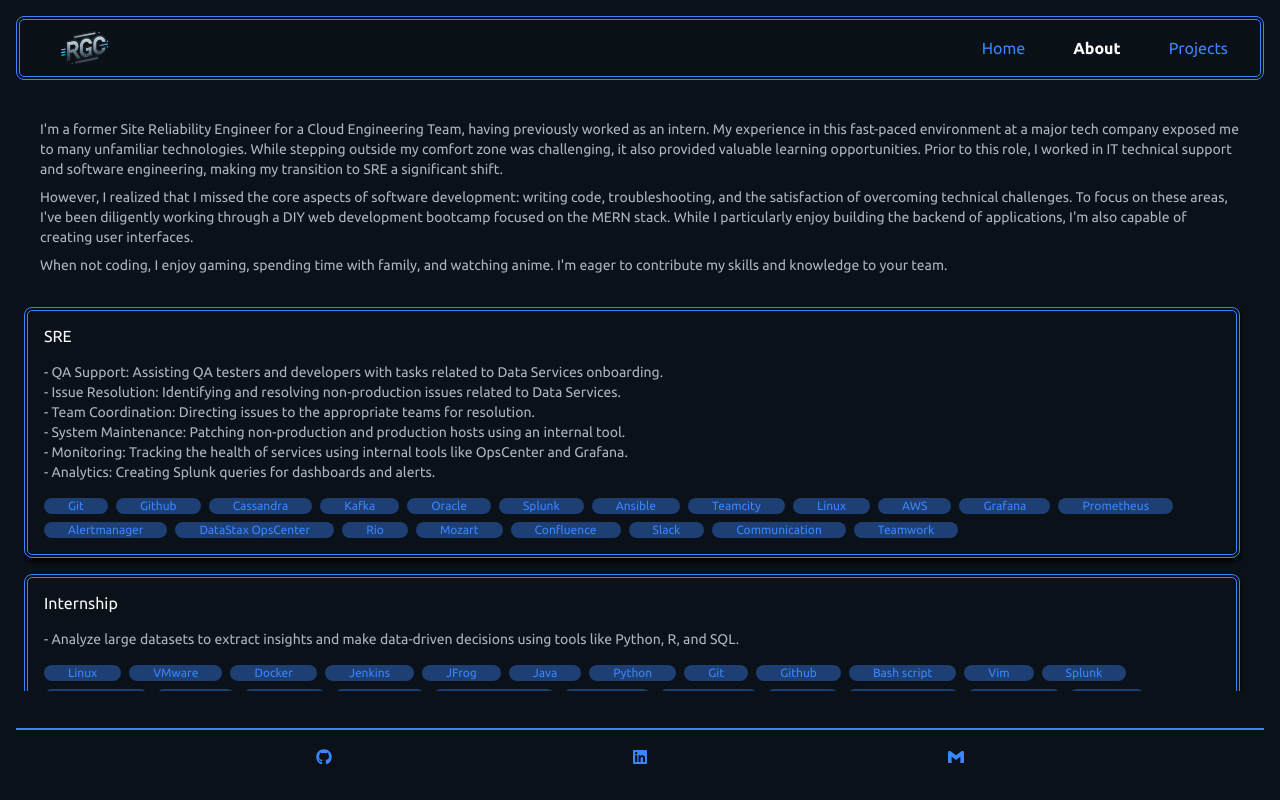
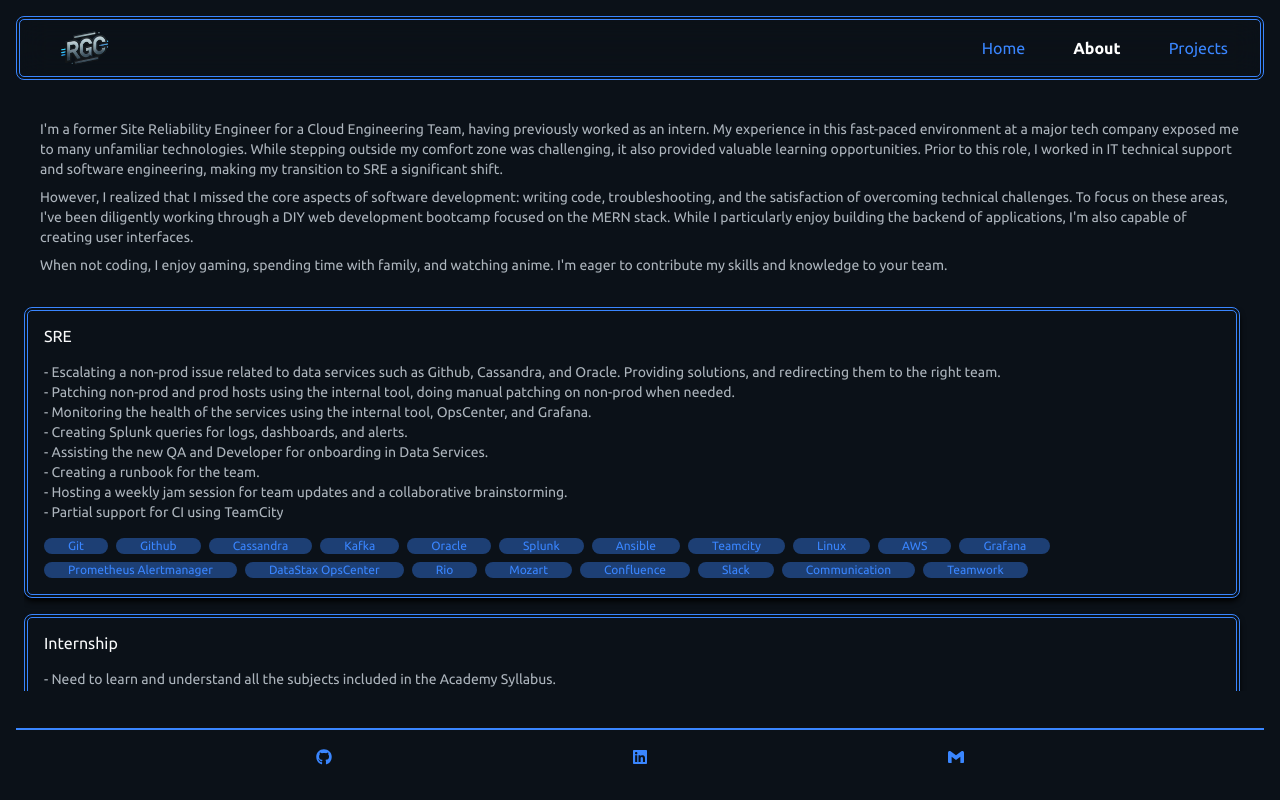
Before and after one commit to dev-rgc/rgc-portfolio, a React (Create React App) app: page /about in a window 1280 px wide. Built offline with nearby package versions, Linux system fonts and the light colour scheme; a web font is replaced by a local one.

Commit message:
modify the description and skills

```diff
--- a/src/data/work-experience.ts
+++ b/src/data/work-experience.ts
@@ -4,12 +4,14 @@
     company: "OpsWerks",
     "job-title": "SRE",
     description: [
-      "QA Support: Assisting QA testers and developers with tasks related to Data Services onboarding.",
-      "Issue Resolution: Identifying and resolving non-production issues related to Data Services.",
-      "Team Coordination: Directing issues to the appropriate teams for resolution.",
-      "System Maintenance: Patching non-production and production hosts using an internal tool.",
-      "Monitoring: Tracking the health of services using internal tools like OpsCenter and Grafana.",
-      "Analytics: Creating Splunk queries for dashboards and alerts.",
+      "Escalating a non-prod issue related to data services such as Github, Cassandra, and Oracle. Providing solutions, and redirecting them to the right team.",
+      "Patching non-prod and prod hosts using the internal tool, doing manual patching on non-prod when needed.",
+      "Monitoring the health of the services using the internal tool, OpsCenter, and Grafana.",
+      "Creating Splunk queries for logs, dashboards, and alerts.",
+      "Assisting the new QA and Developer for onboarding in Data Services.",
+      "Creating a runbook for the team.",
+      "Hosting a weekly jam session for team updates and a collaborative brainstorming.",
+      "Partial support for CI using TeamCity",
     ],
     skills: [
       "Git",
@@ -23,8 +25,7 @@
       "Linux",
       "AWS",
       "Grafana",
-      "Prometheus",
-      "Alertmanager",
+      "Prometheus Alertmanager",
       "DataStax OpsCenter",
       "Rio",
       "Mozart",
@@ -39,7 +40,14 @@
     company: "OpsWerks",
     "job-title": "Internship",
     description: [
-      "Analyze large datasets to extract insights and make data-driven decisions using tools like Python, R, and SQL.",
+      "Need to learn and understand all the subjects included in the Academy Syllabus.",
+      "Comply with the behavioral and technical guidelines set in The Academy.",
+      "Complete and present all assigned projects and tasks.",
+      "Build healthy relationships among other interns through active involvement in all group activities, troubleshooting, and issue resolution.",
+      "Need to learn and understand all the subjects included in the Academy Syllabus.",
+      "Comply with the behavioral and technical guidelines set in The Academy.",
+      "Complete and present all assigned projects and tasks.",
+      "Build healthy relationships among other interns through active involvement in all group activities, troubleshooting, and issue resolution.",
     ],
     skills: [
       "Linux",
@@ -72,10 +80,13 @@
   },
   {
     id: 3,
-    company: "MakeApp",
+    company: "Gerund Inc.",
     "job-title": "Software Engineer",
     description: [
-      "Create visually appealing and user-friendly interfaces for digital products using design tools like Figma and Adobe XD.",
+      "Analyze client requirements and do the best system design to meet the client's needs.",
+      "Developing mobile and web applications based on the client's needs.",
+      "Performs application modification, integration, and maintenance.",
+      "Perform Swift programming for the new version of our builder tool.",
     ],
     skills: [
       "HTML",
@@ -83,9 +94,9 @@
       "Javascript",
       "PHP",
       "Swift",
-      "My SQL",
-      "SQL lite",
-      "SQL",
+      "MySQL",
+      "SQL Lite",
+      "MSSQL",
       "Git",
       "Github",
       "Communication",
@@ -98,16 +109,38 @@
     company: "MakeApp",
     "job-title": "Internship",
     description: [
-      "Manage and automate the deployment and infrastructure of applications using tools like Docker, Kubernetes, and AWS.",
+      "Doing some tests using the company Mobile and Web builder tool.",
+      "Writing PHP codes for generating reports.",
+      "Helping with database migration from MSSQL to MYSQL.",
     ],
-    skills: ["HTML", "CSS", "JS", "PHP"],
+    skills: ["HTML", "CSS", "JS", "PHP", "MySQL", "MSSQL"],
   },
   {
     id: 5,
+    company: "Creatindo",
+    "job-title": "PHP Programmer",
+    description: [
+      "Developing a Content Management System based on the client’s needs.",
+      "Launched the web app on the web server.",
+    ],
+    skills: [
+      "HTML",
+      "CSS",
+      "Javascript",
+      "PHP",
+      "JQuery",
+      "AJAX",
+      "PHP MyAdmin",
+      "MySQL",
+    ],
+  },
+  {
+    id: 6,
     company: "Ayala Theater Management Inc",
     "job-title": "Technical Assistant",
     description: [
-      "Manage and automate the deployment and infrastructure of applications using tools like Docker, Kubernetes, and AWS.",
+      "Developing a Content Management System based on the client’s needs.",
+      "Launched the web app on the web server.",
     ],
     skills: [
       "PC Troubleshooting",
```
